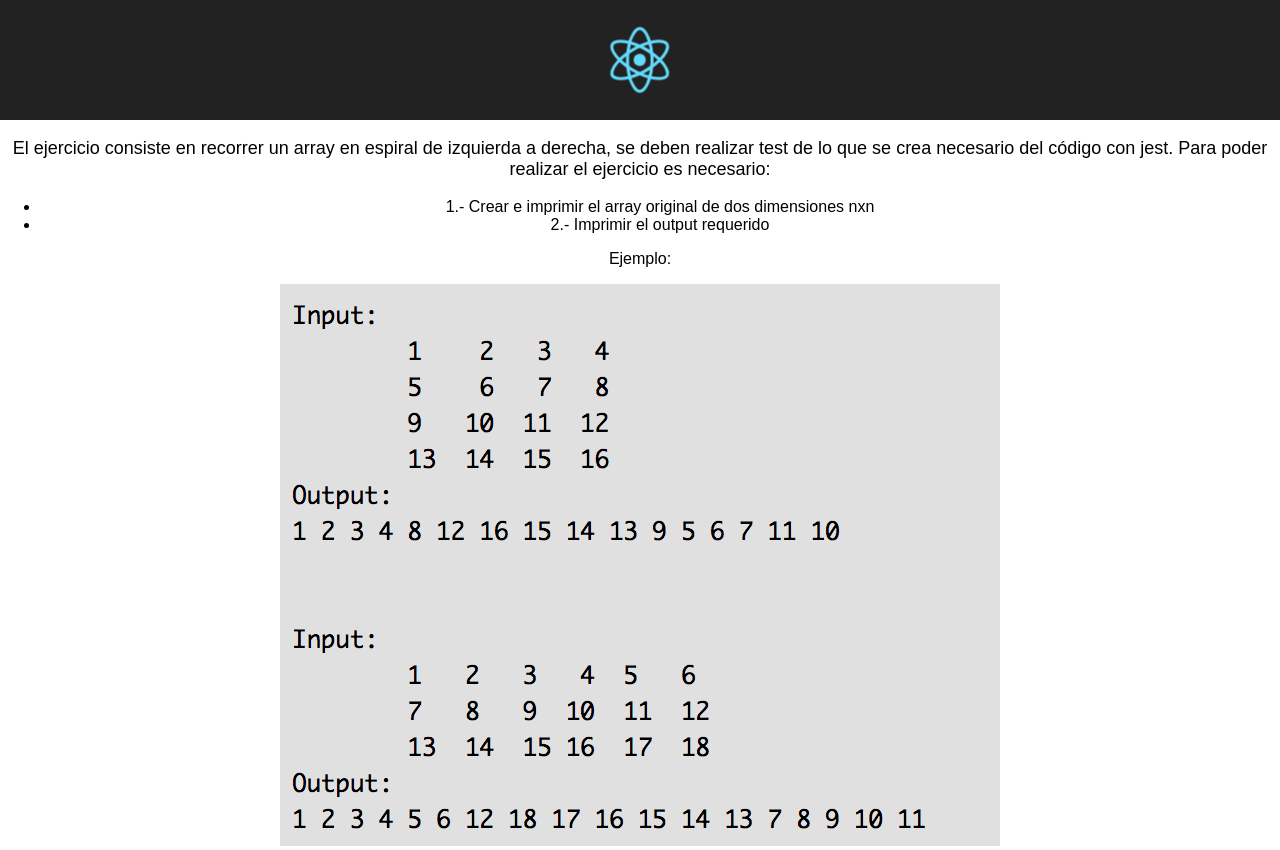
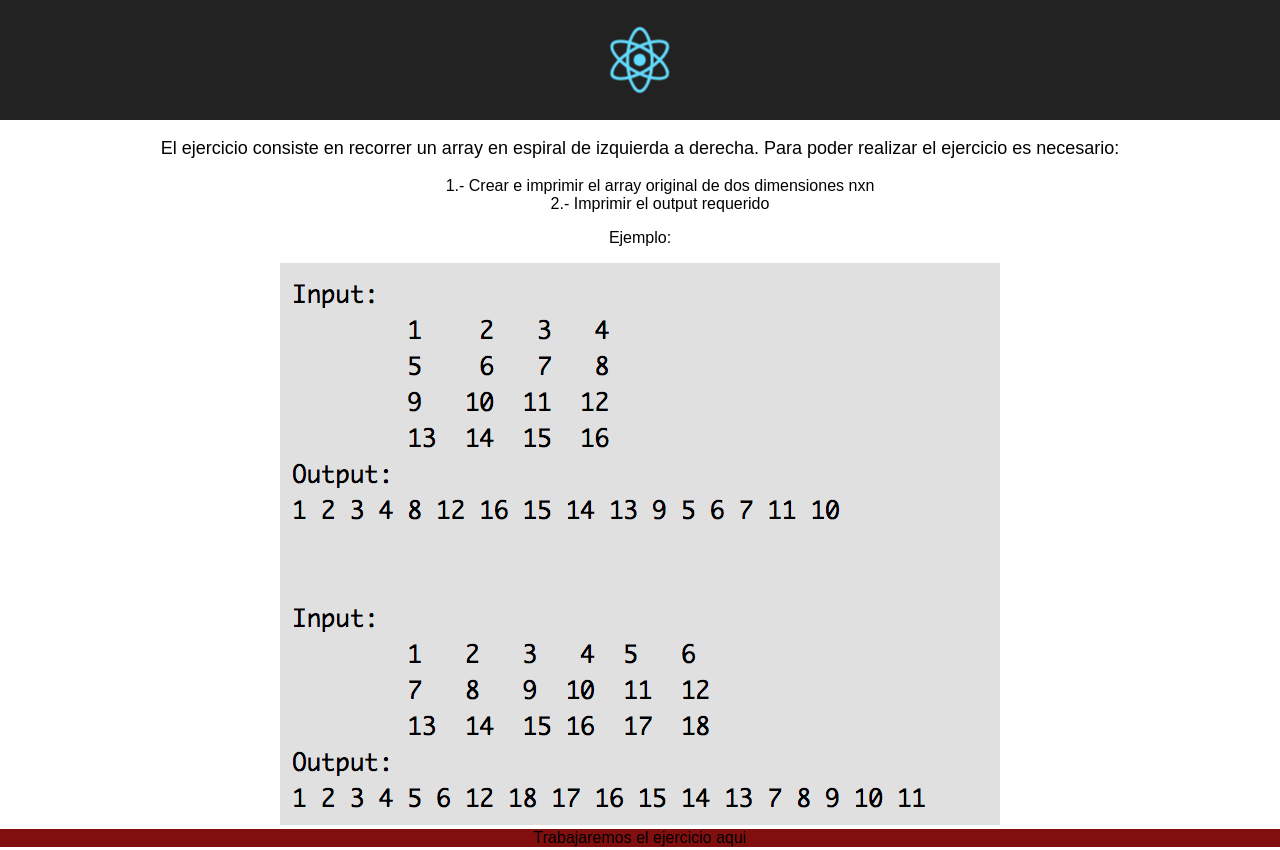
Before and after one commit to ronalddmr/kataidukay, a React app: page / in a window 1280 px wide. Built offline with nearby package versions, Linux system fonts and the light colour scheme; the HTML template or start-up script is replaced by a standard one.

Commit message:
Upload Kata file

```diff
--- a/src/App.css
+++ b/src/App.css
@@ -22,6 +22,10 @@
   font-size: large;
 }
 
+ul {
+  list-style-type: none;
+}
+
 @keyframes App-logo-spin {
   from { transform: rotate(0deg); }
   to { transform: rotate(360deg); }
--- a/src/App.js
+++ b/src/App.js
@@ -1,6 +1,7 @@
 import React, { Component } from 'react';
 import logo from './assets/logo.svg';
 import example from './assets/example.png';
+import Kata from './Kata';
 import './App.css';
 
 class App extends Component {
@@ -16,16 +17,21 @@ class App extends Component {
         <header className="App-header">
           <img src={logo} className="App-logo" alt="logo" />
         </header>
+
         <p className="App-intro">
-         El ejercicio consiste en recorrer un array en espiral de izquierda a derecha, se deben realizar test de lo que se crea necesario del código con jest.
-         Para poder realizar el ejercicio es necesario:
+          El ejercicio consiste en recorrer un array en espiral de izquierda a derecha.
+          Para poder realizar el ejercicio es necesario:
         </p>
+
         <ul>
-         <li>1.- Crear e imprimir el array original de dos dimensiones nxn</li>
-         <li>2.- Imprimir el output requerido</li>
+          <li>1.- Crear e imprimir el array original de dos dimensiones nxn</li>
+          <li>2.- Imprimir el output requerido</li>
         </ul>
+
         <p>Ejemplo:</p>
         <img src={example}/>
+
+        <Kata></Kata>
       </div>
     );
   }
--- /dev/null
+++ b/src/Kata.css
@@ -0,0 +1,3 @@
+.Kata {
+  background-color: rgb(129, 15, 15);
+}
--- /dev/null
+++ b/src/Kata.js
@@ -0,0 +1,20 @@
+import React, { Component } from 'react';
+import './Kata.css';
+
+class Kata extends Component {
+  constructor(props) {
+    super(props);
+
+    this.state = {};
+  }
+
+  render() {
+    return (
+      <div className="Kata">
+        Trabajaremos el ejercicio aqui
+      </div>
+    );
+  }
+}
+
+export default Kata;
```
Also changed, not shown: package.json (+6 -5 lines), 2 other files (tests, documents, lock files or other folders).
